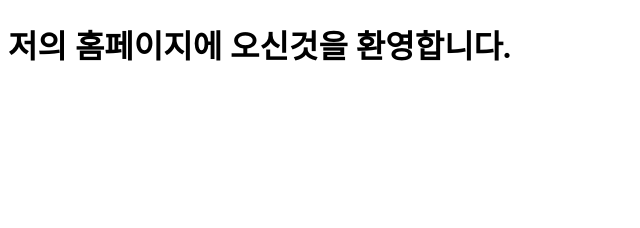
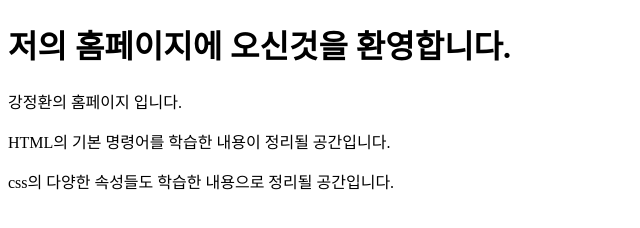
Before and after one commit to kangjunghwan/study, a plain HTML site: page index.html in a window 1280 px wide. Shown: the whole page, without its empty margins (0-640 px from the left). Drawn offline with Linux system fonts and the light colour scheme.

Commit message:
웹페이지 단락 내용 추가

```diff
--- a/index.html
+++ b/index.html
@@ -8,5 +8,8 @@
 </head>
 <body>
   <h1>저의 홈페이지에 오신것을 환영합니다.</h1>
+  <p>강정환의 홈페이지 입니다.</p>
+  <p>HTML의 기본 명령어를 학습한 내용이 정리될 공간입니다.</p>
+  <p>css의 다양한 속성들도 학습한 내용으로 정리될 공간입니다.</p>
 </body>
 </html>
```
